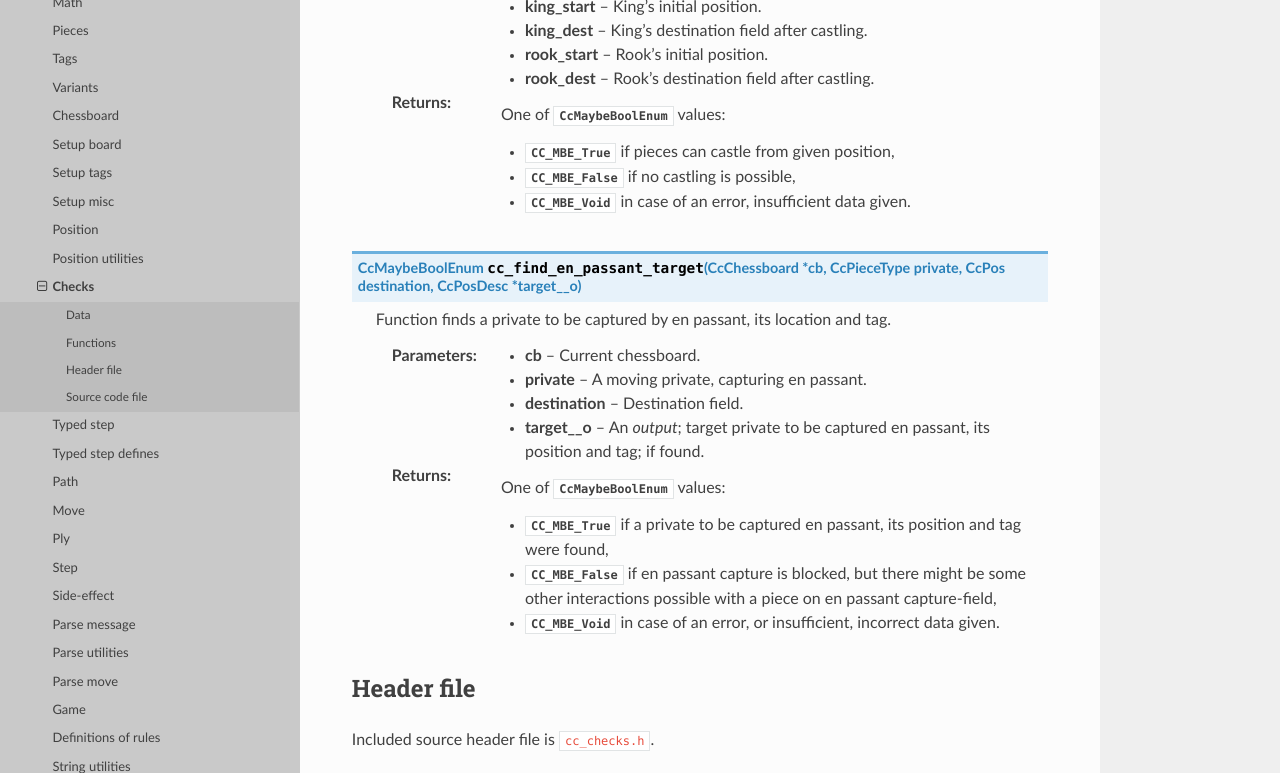
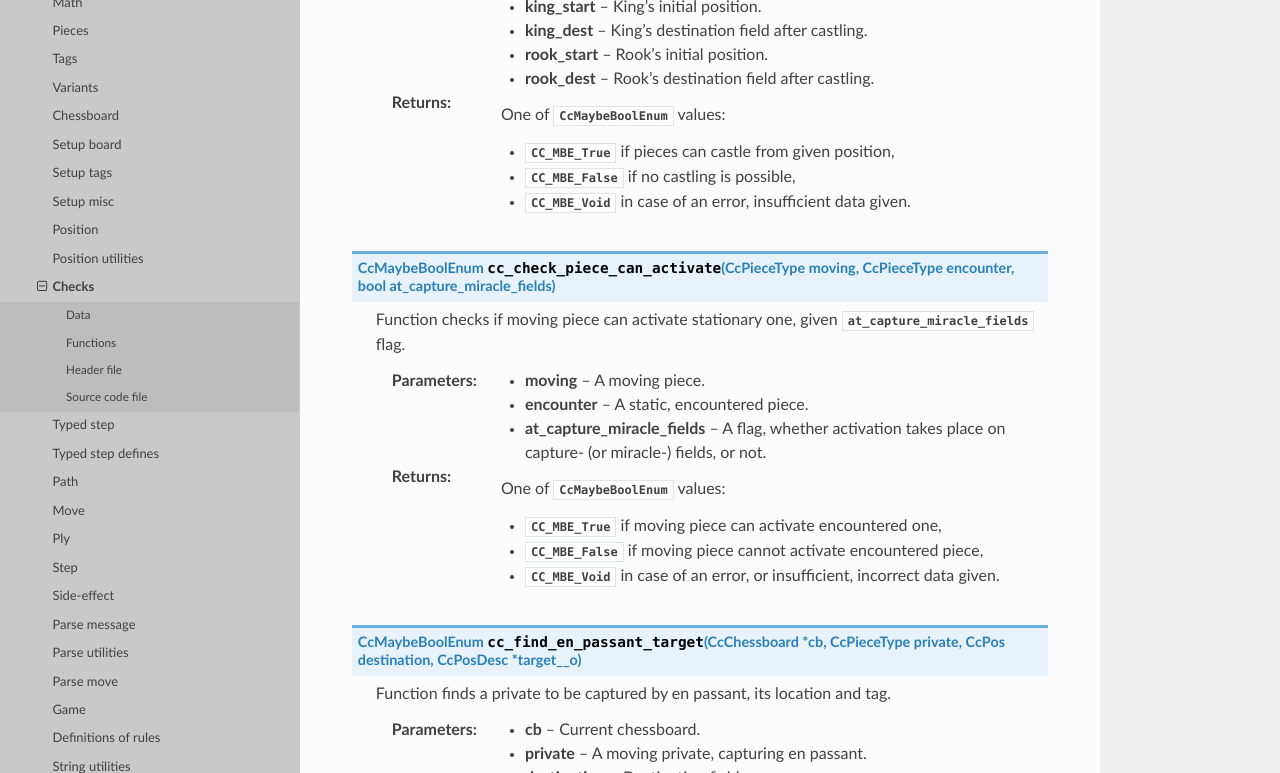
Before and after one commit to mmlacak/crochess, a Sphinx documentation site: the page built from docs/source/libcc/ccchecks.rst, in a window 1280 px wide and 900 px high, scrolled down 1787 px, cut to the strip 0-773 px from the top of the window. Built offline with Sphinx 7.4.7 and the Read the Docs theme 3.1.0, drawn with Linux system fonts in a browser that asks for light colours.

Commit message:
Fixed check activations funcs + docs.

```diff
--- a/docs/source/conf.py
+++ b/docs/source/conf.py
@@ -26,10 +26,10 @@ copyright = '2021, Mario Mlačak'
 author = 'Mario Mlačak'
 
 # The short X.Y version
-version = "0.0.1.140:1319+20250320.194711"   # docs-new-lib-short-version-major-minor-feature-commit+meta~breaks-place-marker
+version = "0.0.1.142:1321+20250322.003811"   # docs-new-lib-short-version-major-minor-feature-commit+meta~breaks-place-marker
 
 # The full version, including alpha/beta/rc tags
-release = "0.0.1.140:1319+20250320.194711"   # docs-new-lib-full-version-major-minor-feature-commit+meta~breaks-place-marker
+release = "0.0.1.142:1321+20250322.003811"   # docs-new-lib-full-version-major-minor-feature-commit+meta~breaks-place-marker
 
 
 # -- General configuration ---------------------------------------------------
--- a/docs/source/libcc/ccchecks.rst
+++ b/docs/source/libcc/ccchecks.rst
@@ -93,6 +93,36 @@ Functions
         * :c:enumerator:`CC_MBE_False` if no castling is possible,
         * :c:enumerator:`CC_MBE_Void` in case of an error, insufficient data given.
 
+.. c:function:: CcMaybeBoolEnum cc_check_piece_can_activate( CcPieceType moving, CcPieceType encounter, bool at_capture_miracle_fields )
+
+    Function checks if moving piece can activate stationary one, given
+    :c:var:`at_capture_miracle_fields` flag.
+
+    :param moving: A moving piece.
+    :param encounter: A static, encountered piece.
+    :param at_capture_miracle_fields: A flag, whether activation takes place on capture- (or miracle-) fields, or not.
+    :returns: One of :c:enum:`CcMaybeBoolEnum` values:
+
+        * :c:enumerator:`CC_MBE_True` if moving piece can activate encountered one,
+        * :c:enumerator:`CC_MBE_False` if moving piece cannot activate encountered piece,
+        * :c:enumerator:`CC_MBE_Void` in case of an error, or insufficient, incorrect data given.
+
+.. .. c:function:: CcMaybeBoolEnum cc_check_piece_can_activate_at( CcChessboard * cb, CcPieceType moving, cc_uint_t momentum, CcPieceType activator, CcPos pos )
+..
+..     Function checks if moving piece can activate piece encountered at :c:var:`pos`,
+..     given :c:var:`at_capture_miracle_fields` flag.
+..
+..     :param cb: Chessboard.
+..     :param moving: A moving piece.
+..     :param momentum: Momentum.
+..     :param activator: An :term:`activator`.
+..     :param pos: A position.
+..     :returns: One of :c:enum:`CcMaybeBoolEnum` values:
+..
+..         * :c:enumerator:`CC_MBE_True` if moving piece can activate encountered piece,
+..         * :c:enumerator:`CC_MBE_False` if moving piece cannot activate encountered piece,
+..         * :c:enumerator:`CC_MBE_Void` in case of an error, or insufficient, incorrect data given.
+
 .. c:function:: CcMaybeBoolEnum cc_find_en_passant_target( CcChessboard * cb, CcPieceType private, CcPos destination, CcPosDesc * target__o )
 
     Function finds a private to be captured by en passant, its location and tag.
```
Also changed, not shown: README.md (+2 -2 lines), 5 other files.
